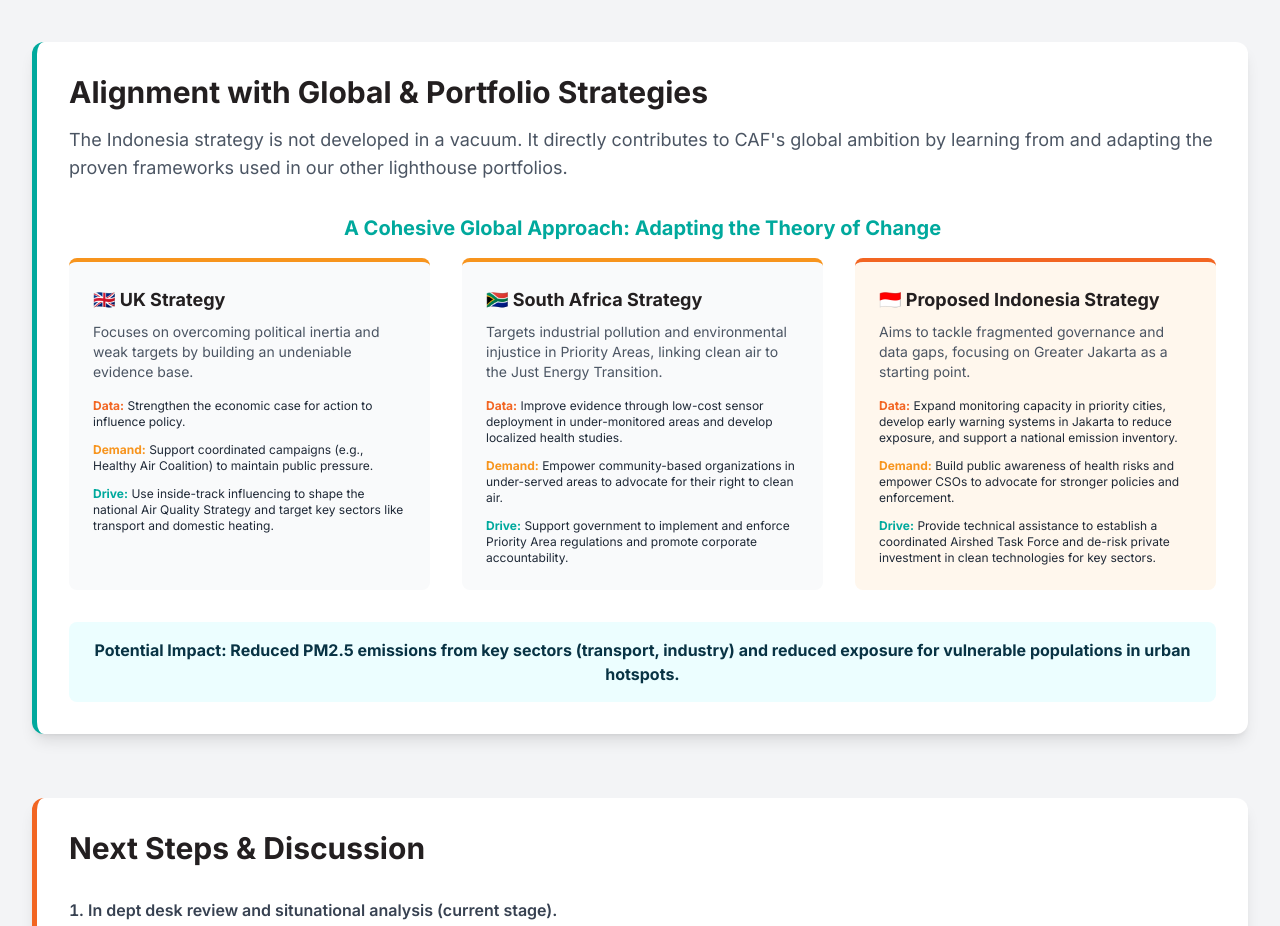
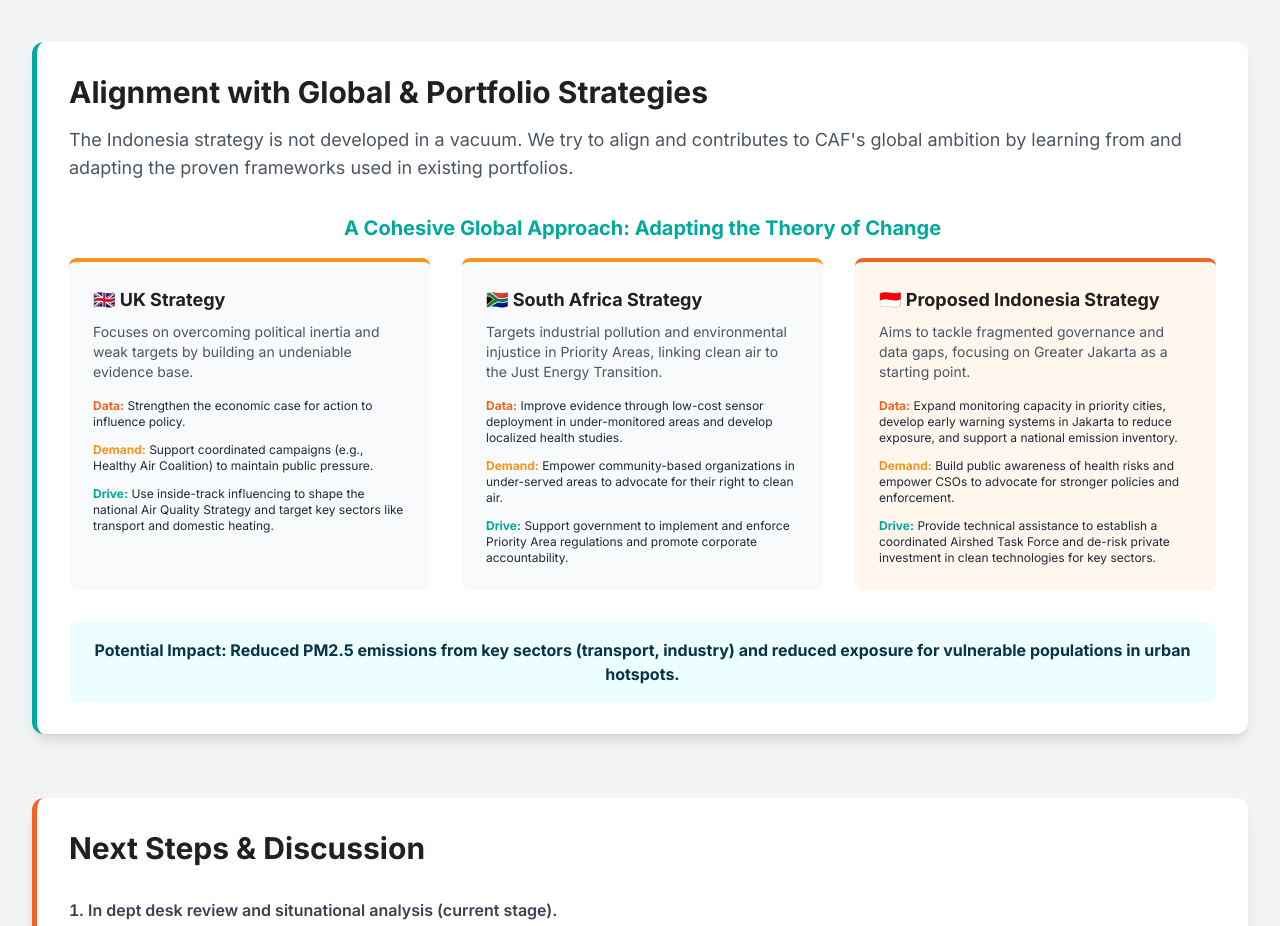
Before and after one commit to dannyhartanto/CAF_CS, a plain HTML site: page index.html in a window 1280 px wide. Shown: the part 7120-8046 px from the top of the page. Drawn offline with nearby package versions, Linux system fonts and the light colour scheme.

Commit message:
Update index.html

```diff
--- a/index.html
+++ b/index.html
@@ -453,7 +453,7 @@
 
         <section id="alignment" class="section-card border-l-[#00A99D]">
             <h2 class="text-3xl font-bold mb-4 text-[#231F20]">Alignment with Global & Portfolio Strategies</h2>
-            <p class="text-lg text-gray-600 mb-6">The Indonesia strategy is not developed in a vacuum. It directly contributes to CAF's global ambition by learning from and adapting the proven frameworks used in our other lighthouse portfolios.</p>
+            <p class="text-lg text-gray-600 mb-6">The Indonesia strategy is not developed in a vacuum. We try to align and contributes to CAF's global ambition by learning from and adapting the proven frameworks used in existing portfolios.</p>
             <div class="mt-8">
                 <h3 class="text-xl font-bold text-center text-[#00A99D] mb-4">A Cohesive Global Approach: Adapting the Theory of Change</h3>
                 <div class="grid grid-cols-1 lg:grid-cols-3 gap-8">
```
